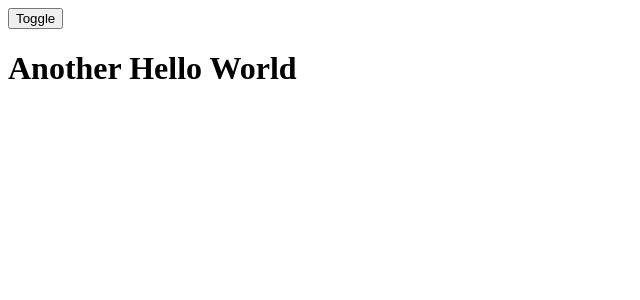
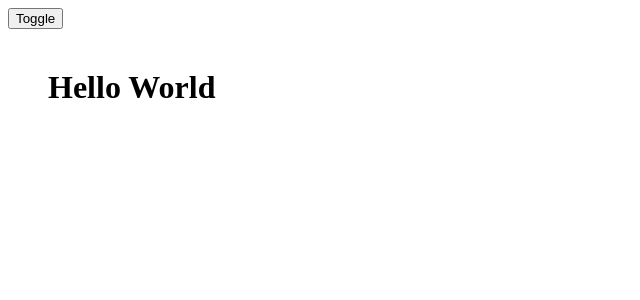
Before and after one commit to amm834/vue-zero-to-mastery, a Vue app in the folder animations/: page / in a window 1280 px wide. Shown: the top 300 px of the page, without its empty margins (0-640 px from the left). Built offline with nearby package versions, Linux system fonts and the light colour scheme.

Commit message:
Using animation in vue

```diff
--- a/animations/src/App.vue
+++ b/animations/src/App.vue
@@ -1,9 +1,14 @@
 <template>
     <button @click="flag = !flag">Toggle</button>
-    <transition name="fade" mode="out-in">
-        <h1 v-if="flag">Hello World!</h1>
-        <h1 v-else>Another Hello World</h1>
+    <!--    <transition name="fade" mode="out-in">
+            <h1 v-if="flag">Hello World!</h1>
+            <h1 v-else>Another Hello World</h1>
+        </transition>-->
+
+    <transition name="zoom" type="animation" appear>
+        <h1>Hello World</h1>
     </transition>
+
 </template>
 
 <script>
@@ -18,6 +23,12 @@
 </script>
 
 <style>
+h1 {
+    width: 400px;
+    padding: 20px;
+    margin: 20px;
+}
+
 .fade-enter-from {
     opacity: 0;
 }
@@ -30,4 +41,34 @@
     opacity: 0;
     transition: all 3s linear;
 }
+
+@keyframes zoom-in {
+    from {
+        transform: scale(0, 0);
+    }
+    to {
+        transform: scale(1, 1);
+    }
+}
+
+@keyframes zoom-out {
+    from {
+        transform: scale(1, 1);
+    }
+    to {
+        transform: scale(0, 0);
+    }
+}
+
+
+.zoom-enter-active {
+    animation: zoom-in 1s linear forwards;
+    transition: all 2s linear;
+}
+
+.zoom-leave-active {
+    animation: zoom-out 1s linear forwards;
+    transition: all 2s linear;
+}
+
 </style>
```
